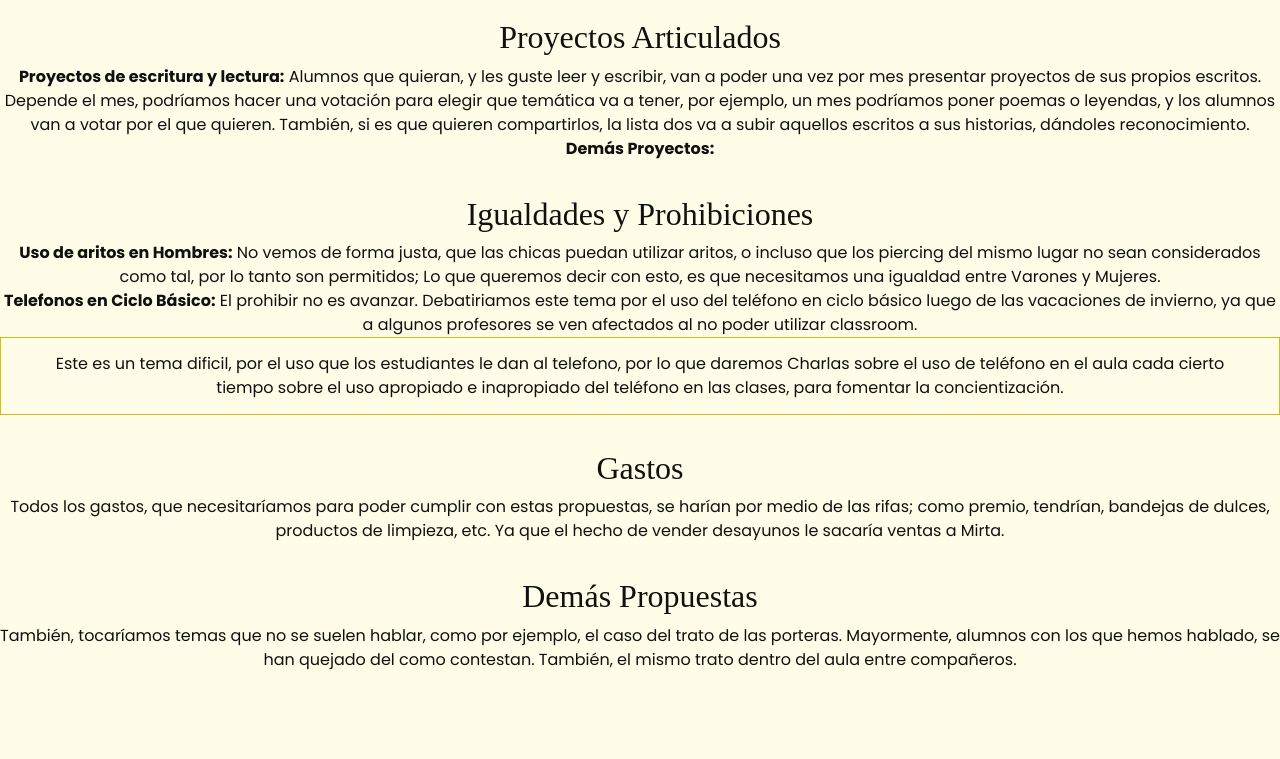
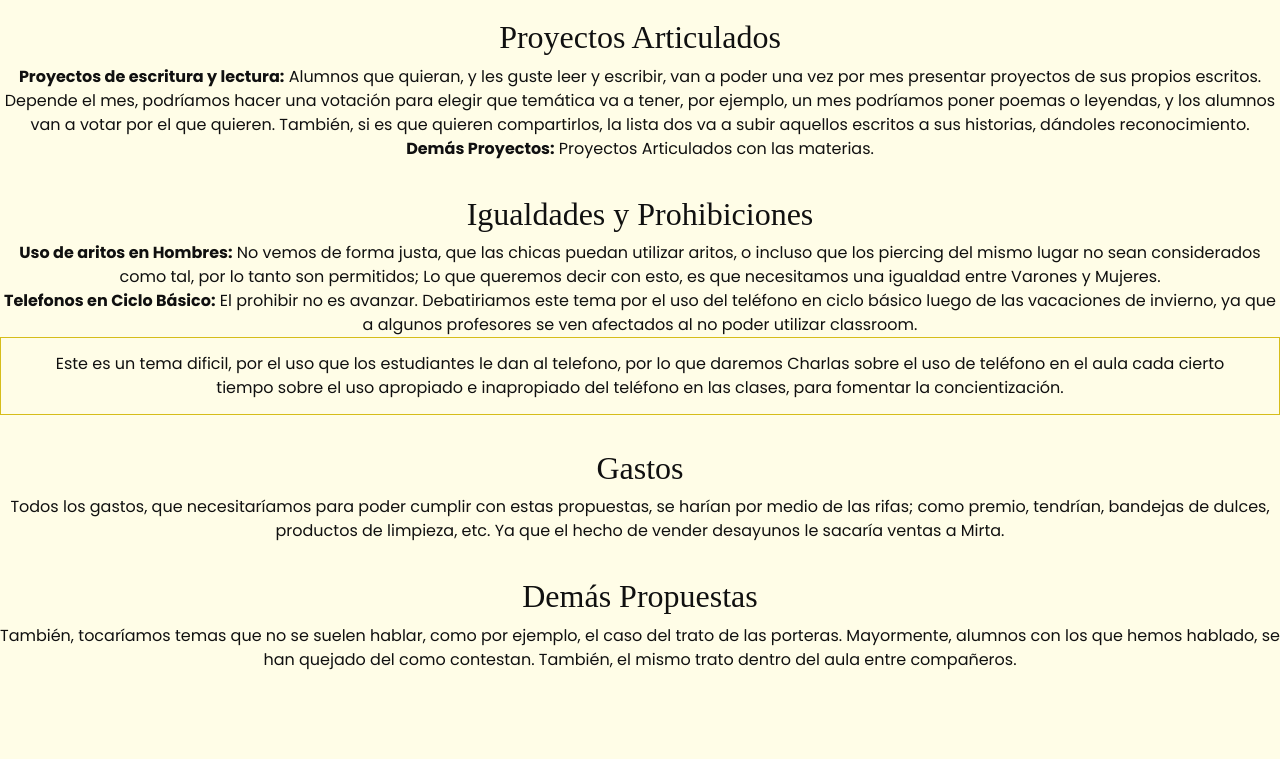
Before and after one commit to AlegadoEstudiantil/Lista2, a plain HTML site: page product.html in a window 1280 px wide. Shown: the part 1160-1919 px from the top of the page. Drawn offline with nearby package versions, Linux system fonts and the light colour scheme.

Commit message:
Update product.html

```diff
--- a/product.html
+++ b/product.html
@@ -117,7 +117,7 @@
   <h2>Proyectos Articulados</h2>
     <ul>
     <li><strong>Proyectos de escritura y lectura:</strong> Alumnos que quieran, y les guste leer y escribir, van a poder una vez por mes presentar proyectos de sus propios escritos. Depende el mes, podríamos hacer una votación para elegir que temática va a tener, por ejemplo, un mes podríamos poner poemas o leyendas, y los alumnos van a votar por el que quieren. También, si es que quieren compartirlos, la lista dos va a subir aquellos escritos a sus historias, dándoles reconocimiento.</li>
-    <li><strong>Demás Proyectos:</strong></li>
+    <li><strong>Demás Proyectos:</strong> Proyectos Articulados con las materias.</li>
     </ul>
 
   <br>
```
